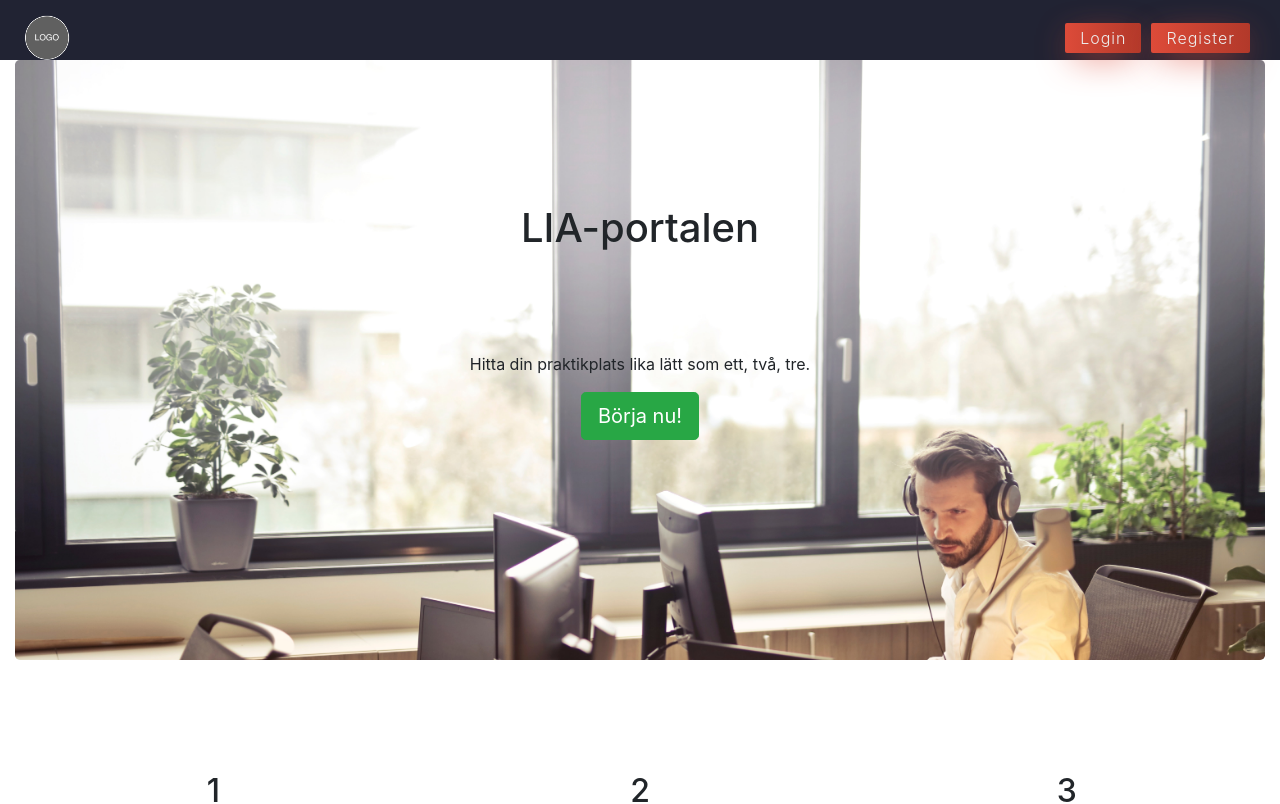
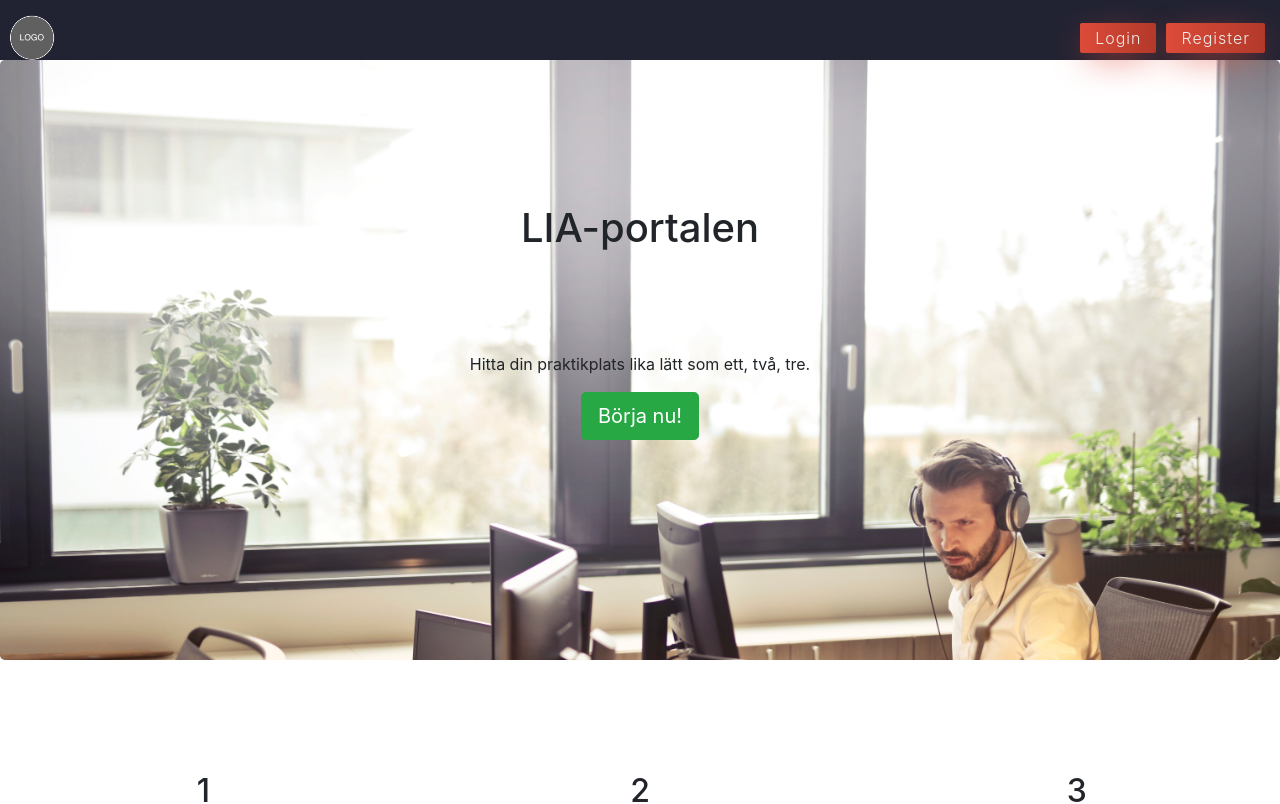
Before and after one commit to KaChr/lead-app, a React (Create React App) app: page / in a window 1280 px wide. Shown: the top 804 px of the page. Built offline with nearby package versions, Linux system fonts and the light colour scheme.

Commit message:
removed some lines on css

```diff
--- a/src/index.js
+++ b/src/index.js
@@ -20,7 +20,7 @@ import StudentProfile from './pages/StudentProfile/StudentProfile';
 ReactDOM.render((
     <Provider store={store}>
         <BrowserRouter>
-            <div className="container-fluid">
+            <div>
                 <Header />
                 <Route exact path="/" component={App} />
                 <Route path="/logged-in-student" component={LoggedInStudent} />
```
